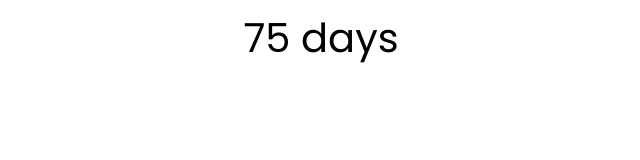
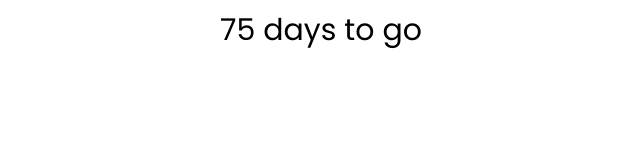
Before and after one commit to baileytalks/baileytalks.github.io, a plain HTML site: page index.html in a window 1280 px wide. Shown: the whole page, without its empty margins (319-959 px from the left). Drawn offline with Linux system fonts and the light colour scheme.

Commit message:
Update index.html

```diff
--- a/index.html
+++ b/index.html
@@ -8,7 +8,7 @@
 p {
   font-family: 'Poppins', sans-serif;
   text-align: center;
-  font-size: 40px;
+  font-size: 30px;
   margin-top: 0px;
 }
 
@@ -42,7 +42,7 @@ var x = setInterval(function() {
   var seconds = Math.floor((distance % (1000 * 60)) / 1000);
 
   // Output the result in an element with id="demo"
-  document.getElementById("demo").innerHTML = days + " days";
+  document.getElementById("demo").innerHTML = days + " days to go";
 
   // If the count down is over, write some text
   if (distance < 0) {
```
